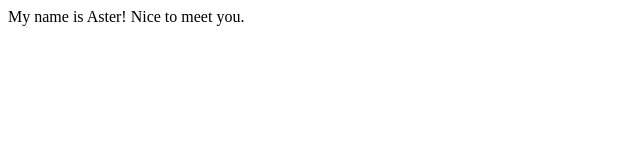
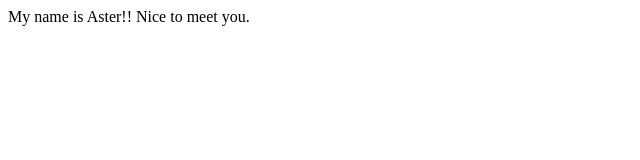
Before and after one commit to GalaxyAster/first-project-, a plain HTML site: page index.html in a window 1280 px wide. Shown: the full height of the page, 0-640 px from the left. Drawn offline with Linux system fonts and the light colour scheme.

Commit message:
Emphasize the name

```diff
--- a/index.html
+++ b/index.html
@@ -7,6 +7,6 @@
     <title>Document</title>
 </head>
 <body>
-    My name is Aster! Nice to meet you.
+    My name is Aster!! Nice to meet you.
 </body>
 </html>
```
Also changed, not shown: about.html (deleted).
